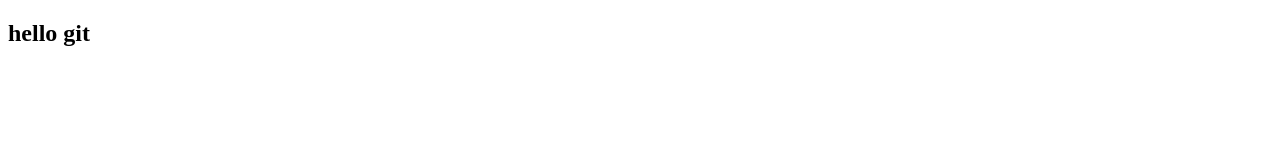
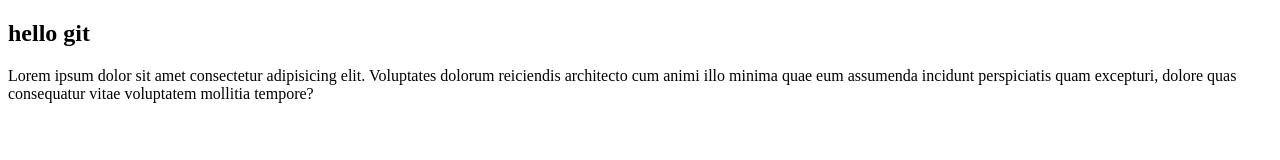
Before and after one commit to alvvvv18/tesss, a plain HTML site: page index.html in a window 1280 px wide. Drawn offline with Linux system fonts and the light colour scheme.

Commit message:
tambah data

```diff
--- a/index.html
+++ b/index.html
@@ -7,5 +7,11 @@
   </head>
   <body>
     <h2>hello git</h2>
+    <p>
+      Lorem ipsum dolor sit amet consectetur adipisicing elit. Voluptates
+      dolorum reiciendis architecto cum animi illo minima quae eum assumenda
+      incidunt perspiciatis quam excepturi, dolore quas consequatur vitae
+      voluptatem mollitia tempore?
+    </p>
   </body>
 </html>
```
Also changed, not shown: coba.html (+16 -0 lines).
